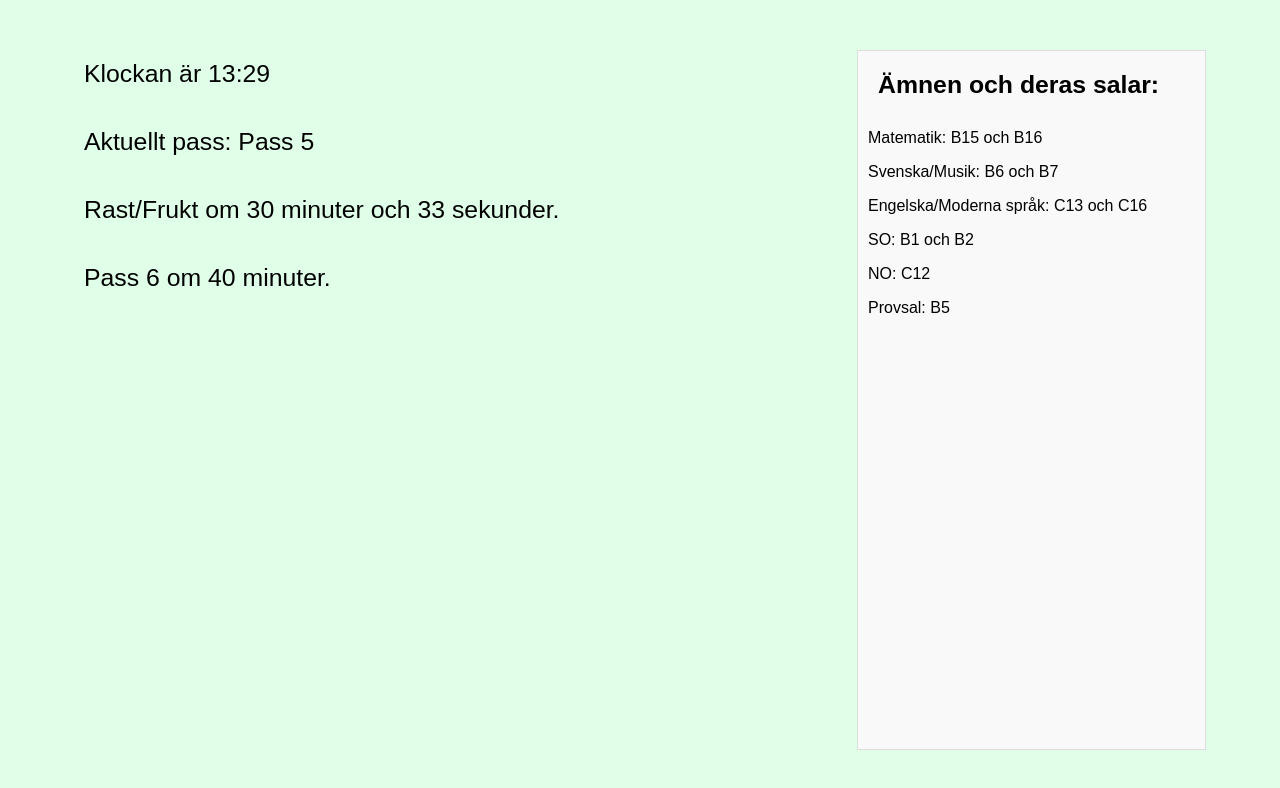
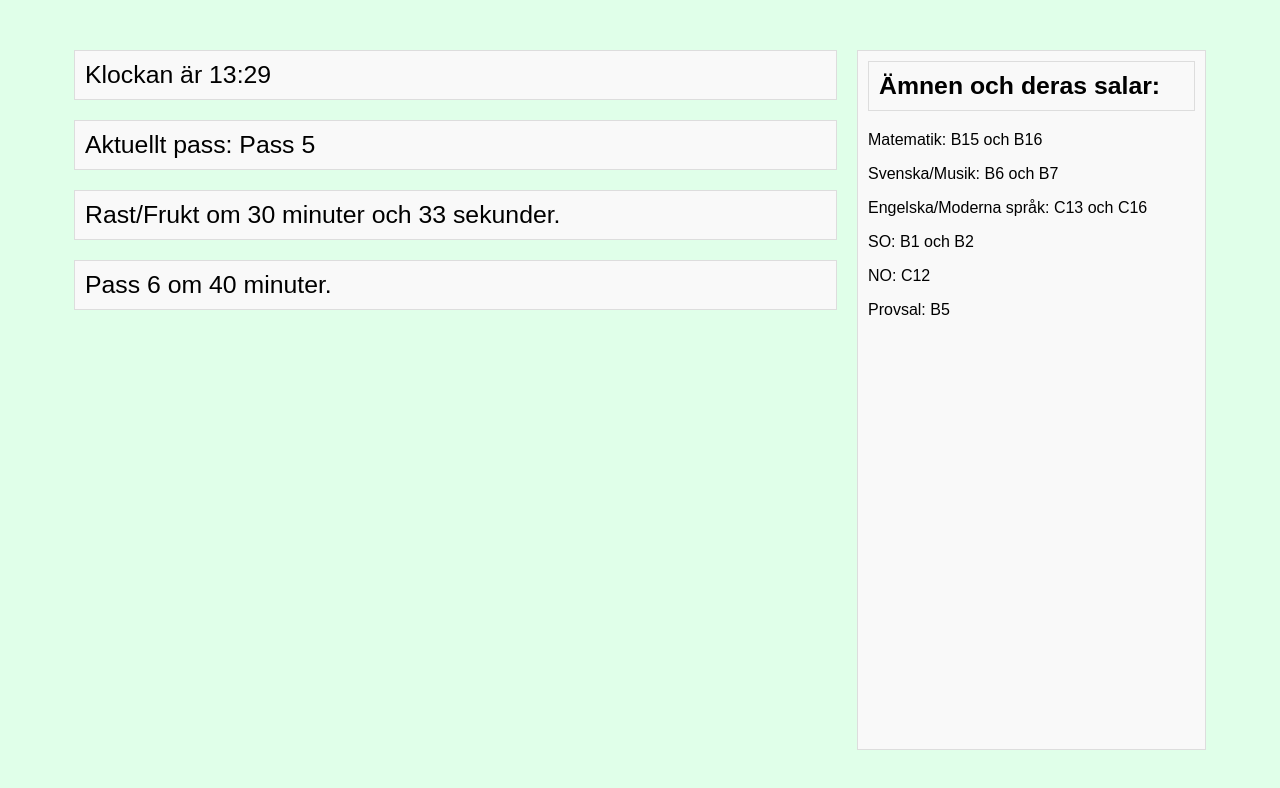
Before and after one commit to piese001/piese001.github.io, a plain HTML site: page index.html in a window 1280 px wide. Drawn offline with Linux system fonts and the light colour scheme.

Commit message:
Update style.css

```diff
--- a/style.css
+++ b/style.css
@@ -31,7 +31,9 @@ body {
 
 .info-box, .rooms h3, .clock, .event, .countdown, .overnext {
     margin-bottom: 20px;
+    border: 1px solid #ddd;
     padding: 10px;
+    background-color: #f9f9f9;
     font-size: calc(1vw + 1vh + 0.5vmin); /* Dynamisk textstorlek baserat på viewport-storlek */
 }
 
```
